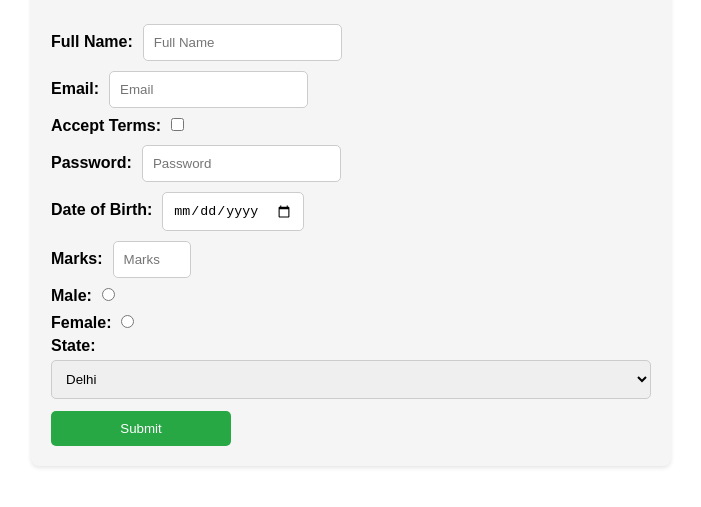
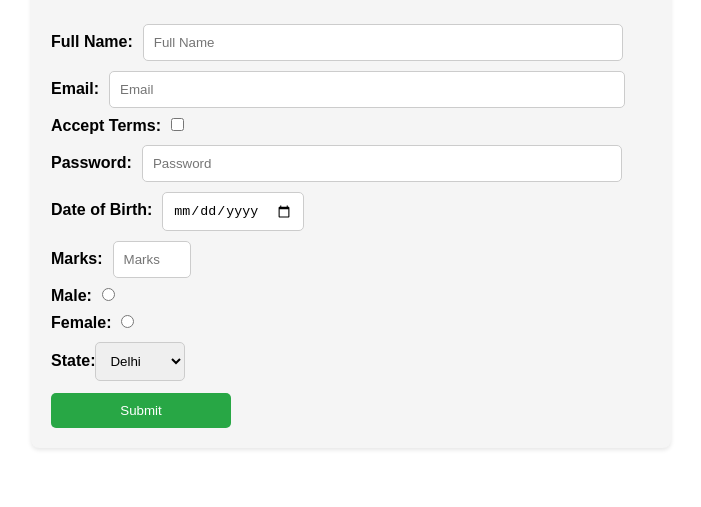
Before and after one commit to SamriddhiMaurya8/Assignment-Session-16-by-Samriddhi, a plain HTML site: page assignment 3/index.html in a window 1280 px wide. Both pictures are taken after a click on the button "Generate Form". Shown: the part 101-608 px from the top of the page, without its empty margins (289-990 px from the left). Drawn offline with Linux system fonts and the light colour scheme.

Commit message:
final commit

```diff
--- a/assignment 3/index.html
+++ b/assignment 3/index.html
@@ -38,12 +38,13 @@
 
         input, select, textarea {
             padding: 10px;
-          margin-top: 5px;
+            margin-top: 5px;
             border: 1px solid #ccc;
             border-radius: 5px;
-            width: 100%;
+            /* width: 200%; */
             box-sizing: border-box;
         }
+
 
         input {
             width: auto;
--- a/assignment 3/script2.js
+++ b/assignment 3/script2.js
@@ -148,6 +148,7 @@ function CreateForm(config){
             input = document.createElement('input');
             input.type = field.type;
             input.id = field.id;
+            // input.style.width='100%';
             input.name = field.name;
             if (field.placeholder)
                 input.placeholder = field.placeholder;
@@ -159,6 +160,10 @@ function CreateForm(config){
                 input.value = field.value;
             if(field.label){
                 input.value = field.value;
+                // if(input.label === 'email')
+                // {
+                //     input.style.width='100%';
+                // }
             }
             if (field.pattern)
                 input.pattern = field.pattern;
@@ -171,6 +176,13 @@ function CreateForm(config){
             if (field.max)
                  input.max = field.max;
         }
+
+        if ( field.id === 'fullName' || field.id === 'password') {
+            input.style.width = '80%';
+        }
+        if(field.id === 'email' )
+            input.style.width='86%' ;
+
         div.appendChild(input);
         form.appendChild(div);
 
```
